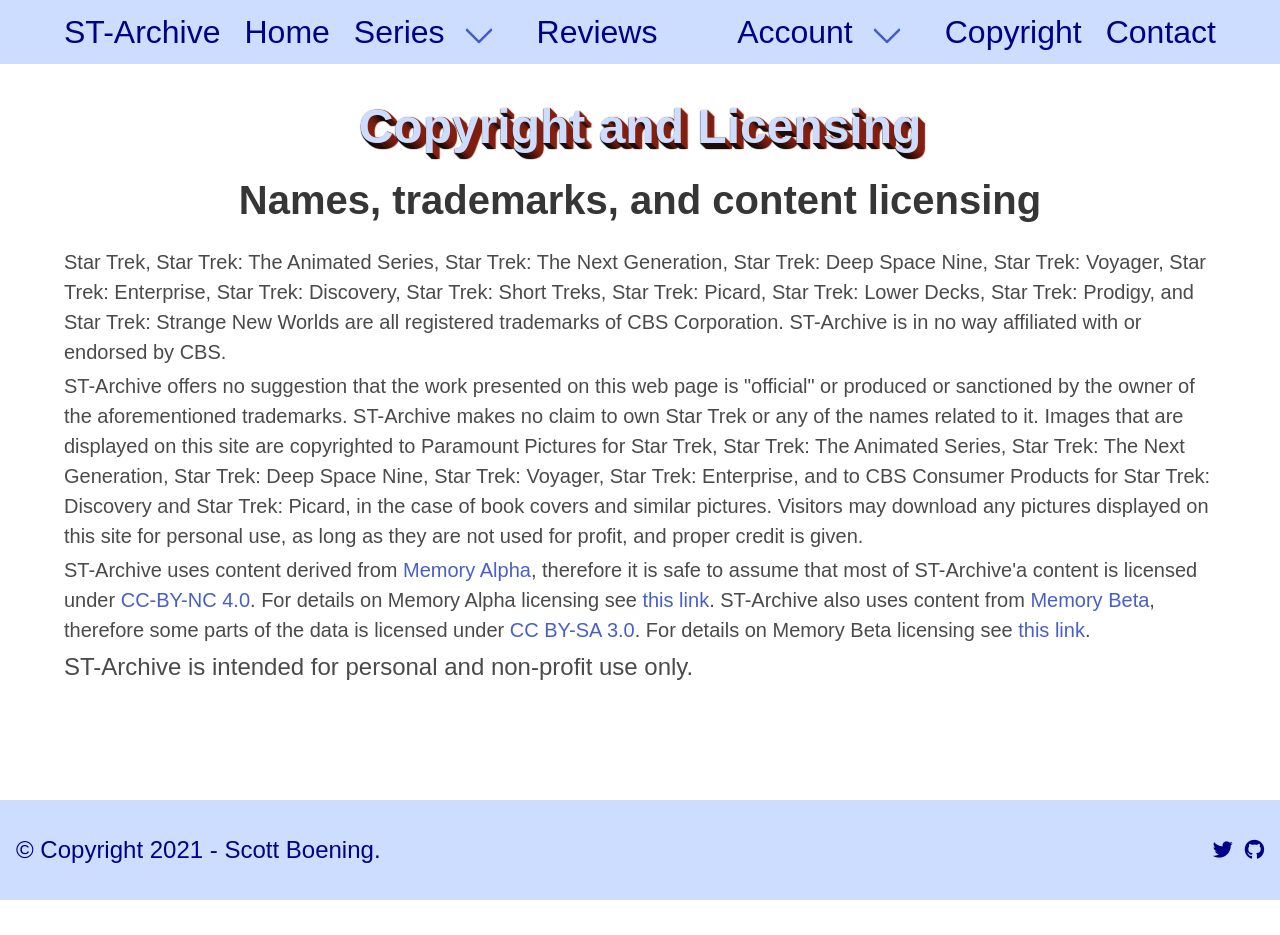
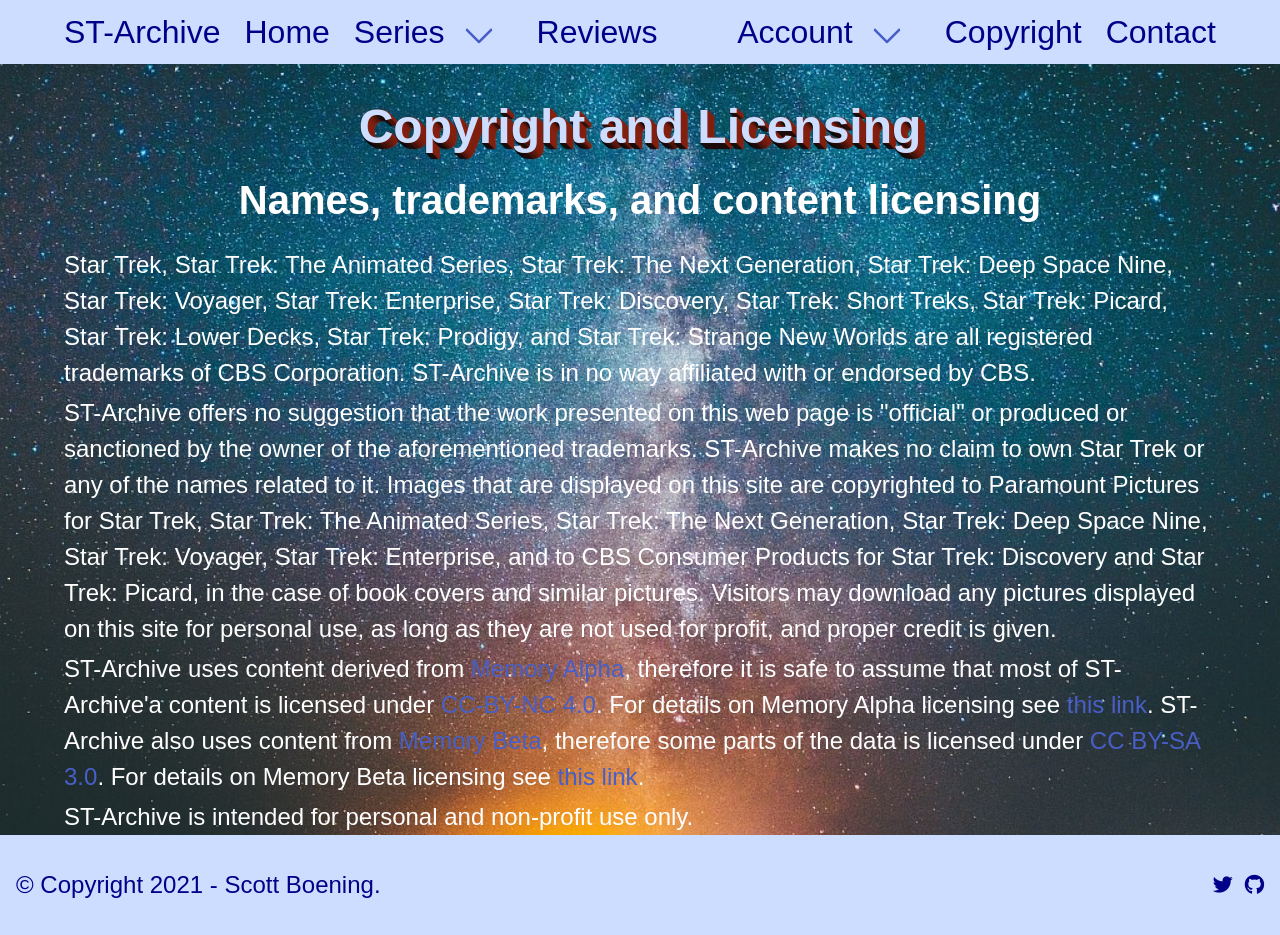
Before and after one commit to Ryagg/st-archive, a Flask app: page /copyrights in a window 1280 px wide. Before the commit the page ends 900 px from the top, so only its background shows below. Run offline with Flask 2, Linux system fonts and the light colour scheme; data that the repository does not hold is empty; some libraries are stand-ins or nearby versions.

Commit message:
style: add background-image to all but the error pages, adjust color where necessary

```diff
--- a/static/css/style.css
+++ b/static/css/style.css
@@ -45,6 +45,10 @@ h6 {
         3px 2px 1px #882211, 2px 3px 1px #0a0a0a, 4px 3px 1px #882211, 3px 4px 1px #0a0a0a,
         5px 4px 1px #882211, 4px 5px 1px #0a0a0a, 6px 5px 1px #882211, 5px 6px 1px #0a0a0a,
         7px 6px 1px #882211;
+}
+
+.text--color-light {
+    color: #ccddff;
 }
 
 /*----- WRAPPER -----*/
@@ -95,3 +99,63 @@ h6 {
 .hero_card {
     background-color: var(--color-trueblue);
 }
+
+/*----- BACKGROUND IMAGES -----*/
+.bg__img--starry-sky {
+    background-image: url("../images/starry_sky_640px.jpg");
+    background-position: center center;
+    background-repeat: no-repeat;
+    background-attachment: fixed;
+    background-size: cover;
+}
+
+/*----- MEDIA QUERIES -----*/
+@media screen and (min-width: 768px) {
+    .bg__img--starry-sky {
+        background-image: url("../images/starry_sky_768px.jpg");
+        background-position: center center;
+        background-repeat: no-repeat;
+        background-attachment: fixed;
+        background-size: cover;
+    }
+}
+
+@media screen and (min-width: 1024px) {
+    .bg__img--starry-sky {
+        background-image: url("../images/starry_sky_1024px.jpg");
+        background-position: center center;
+        background-repeat: no-repeat;
+        background-attachment: fixed;
+        background-size: cover;
+    }
+}
+
+@media screen and (min-width: 1366px) {
+    .bg__img--starry-sky {
+        background-image: url("../images/starry_sky_1366px.jpg");
+        background-position: center center;
+        background-repeat: no-repeat;
+        background-attachment: fixed;
+        background-size: cover;
+    }
+}
+
+@media screen and (min-width: 1600px) {
+    .bg__img--starry-sky {
+        background-image: url("../images/starry_sky_1600px.jpg");
+        background-position: center center;
+        background-repeat: no-repeat;
+        background-attachment: fixed;
+        background-size: cover;
+    }
+}
+
+@media screen and (min-width: 1920px) {
+    .bg__img--starry-sky {
+        background-image: url("../images/starry_sky_1920px.jpg");
+        background-position: center center;
+        background-repeat: no-repeat;
+        background-attachment: fixed;
+        background-size: cover;
+    }
+}
--- a/templates/copyrights.html
+++ b/templates/copyrights.html
@@ -1,19 +1,19 @@
 {% extends "base.html" %}
 {% block content %}
-    <section class="hero is-fullheight-with-navbar">
+    <section class="hero is-fullheight-with-navbar bg__img--starry-sky">
             <div class="hero-head mt-5">
                 <div class="container">
                     <h1 class="title is-1 has-text-centered mt-5 heading__text--shadow">Copyright and Licensing</h1>
 
-                    <h2 class="title is-2 has-text-centered">Names, trademarks, and content licensing</h2>
-                    <p class="is-size-5 mb-1">
+                    <h2 class="title is-2 has-text-centered has-text-white">Names, trademarks, and content licensing</h2>
+                    <p class="is-size-4 mb-1 has-text-white">
                         Star Trek, Star Trek: The Animated Series, Star Trek: The Next Generation, Star Trek: Deep Space Nine, Star Trek:
                         Voyager, Star Trek: Enterprise, Star Trek: Discovery, Star Trek: Short Treks, Star Trek: Picard, Star Trek: Lower
                         Decks, Star Trek: Prodigy, and Star Trek: Strange New Worlds are all registered trademarks of CBS Corporation.
                         ST-Archive is in no way affiliated with or endorsed by CBS.
                     </p>
 
-                    <p class="is-size-5 mb-1">
+                    <p class="is-size-4 mb-1 has-text-white">
                         ST-Archive offers no suggestion that the work presented on this web page is "official" or produced or sanctioned by
                         the owner of the aforementioned trademarks. ST-Archive makes no claim to own Star Trek or any of the names related
                         to it. Images that are displayed on this site are copyrighted to Paramount Pictures for Star Trek, Star Trek: The
@@ -24,7 +24,7 @@
                         and proper credit is given.
                     </p>
 
-                    <p class="is-size-5 mb-1">
+                    <p class="is-size-4 mb-1 has-text-white">
                         ST-Archive uses content derived from <a href="http://memory-alpha.wikia.com/">Memory Alpha</a>, therefore it is safe
                         to assume that most of ST-Archive'a content is licensed under <a
                             href="https://creativecommons.org/licenses/by-nc/4.0/">
@@ -37,7 +37,7 @@
                             link</a>.
                     </p>
 
-                    <p class="is-size-4">ST-Archive is intended for personal and non-profit use only.</p>
+                    <p class="is-size-4 has-text-white">ST-Archive is intended for personal and non-profit use only.</p>
             </div>
         </div>
     </section>
--- a/templates/edit_review.html
+++ b/templates/edit_review.html
@@ -1,7 +1,7 @@
 {% extends "base.html" %}
 {% block content %}
 
-    <section class="hero is-fullheight-with-navbar">
+    <section class="hero is-fullheight-with-navbar bg__img--starry-sky">
         <div class="hero-body">
             <div class="container">
                 <h1 class="title is-1 has-text-centered heading__text--shadow">Hello, {{ username.capitalize() }} </h1>
--- a/templates/index.html
+++ b/templates/index.html
@@ -1,7 +1,7 @@
 {% extends "base.html" %}
 {% block content %}
 
-    <section class="hero is-fullheight-with-navbar hero_bg">
+    <section class="hero is-fullheight-with-navbar bg__img--starry-sky">
         <div class="hero-head mt-5">
             <div class="container">
                 <h1 class="title is-1 has-text-centered mt-5 hero_heading heading__text--shadow">Welcome to ST-Archive!</h1>
--- a/templates/login.html
+++ b/templates/login.html
@@ -1,7 +1,7 @@
 {% extends "base.html" %}
 {% block content %}
 
-<section class="hero is-fullheight-with-navbar hero_bg">
+<section class="hero is-fullheight-with-navbar bg__img--starry-sky text--color-light">
     <div class="hero-body">
         <div class="container">
             <h1 class="title is-1 has-text-centered hero_heading heading__text--shadow">Log in</h1>
--- a/templates/profile.html
+++ b/templates/profile.html
@@ -1,7 +1,7 @@
 {% extends "base.html" %}
 {% block content %}
 
-    <section class="hero is-fullheight-with-navbar hero_bg">
+    <section class="hero is-fullheight-with-navbar bg__img--starry-sky">
         <div class="hero-body">
             <div class="container">
                 <h1 class="title is-1 has-text-centered hero_heading heading__text--shadow">{{ username.capitalize() }}'s Profile</h1>
--- a/templates/register.html
+++ b/templates/register.html
@@ -1,7 +1,7 @@
 {% extends "base.html" %}
 {% block content %}
 
-<section class="hero is-fullheight-with-navbar hero_bg">
+<section class="hero is-fullheight-with-navbar text--color-light bg__img--starry-sky">
     <div class="hero-body">
         <div class="container">
             <h1 class="title is-1 has-text-centered hero_heading heading__text--shadow">Register</h1>
--- a/templates/review.html
+++ b/templates/review.html
@@ -1,7 +1,7 @@
 {% extends "base.html" %}
 {% block content %}
 
-    <section class="hero is-fullheight-with-navbar">
+    <section class="hero is-fullheight-with-navbar bg__img--starry-sky">
         <div class="hero-body">
             <div class="container">
                 <h1 class="title is-1 has-text-centered heading__text--shadow">Hello, {{ username.capitalize() }} </h1>
--- a/templates/reviews.html
+++ b/templates/reviews.html
@@ -1,7 +1,7 @@
 {% extends "base.html" %}
 {% block content %}
 
-    <section class="hero is-fullheight-with-navbar has-background-info-light">
+    <section class="hero is-fullheight-with-navbar bg__img--starry-sky">
         <div class="hero-body">
             <div class="container">
                 <h1 class="title is-1 has-text-centered mt-5 hero_heading heading__text--shadow">All reviews</h1>
--- a/templates/series.html
+++ b/templates/series.html
@@ -1,7 +1,7 @@
 {% extends "base.html" %}
 {% block content %}
 
-<section class="hero is-fullheight-with-navbar has-background-info-light">
+<section class="hero is-fullheight-with-navbar bg__img--starry-sky">
     <div class="hero-body">
         <div class="container">
             <!-- Search bar -->
```
Also changed, not shown: static/images/starry_sky_1024px.jpg (added), static/images/starry_sky_1366px.jpg (added), static/images/starry_sky_1600px.jpg (added), static/images/starry_sky_1920px.jpg (added), static/images/starry_sky_640px.jpg (added), static/images/starry_sky_768px.jpg (added).
